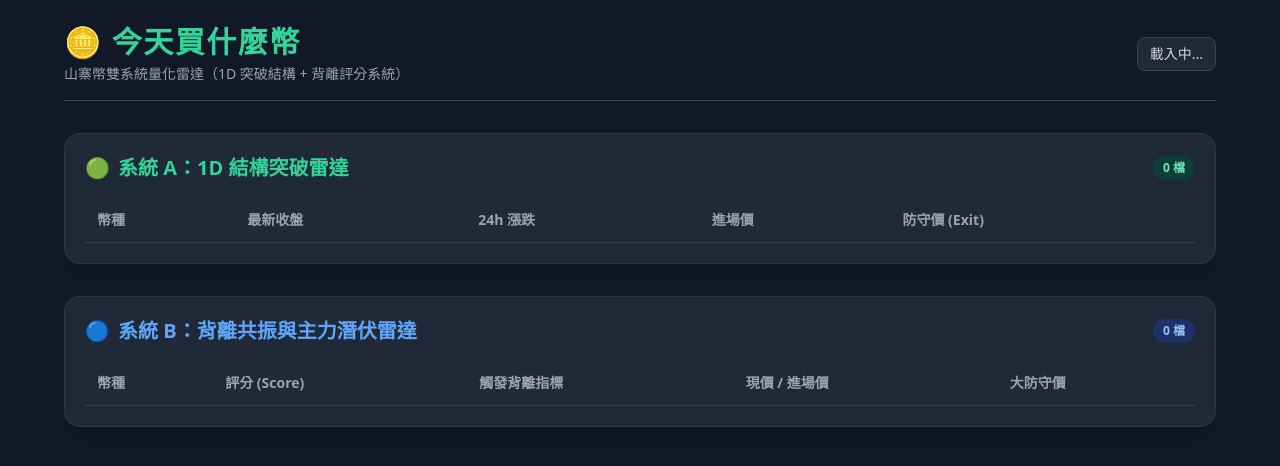
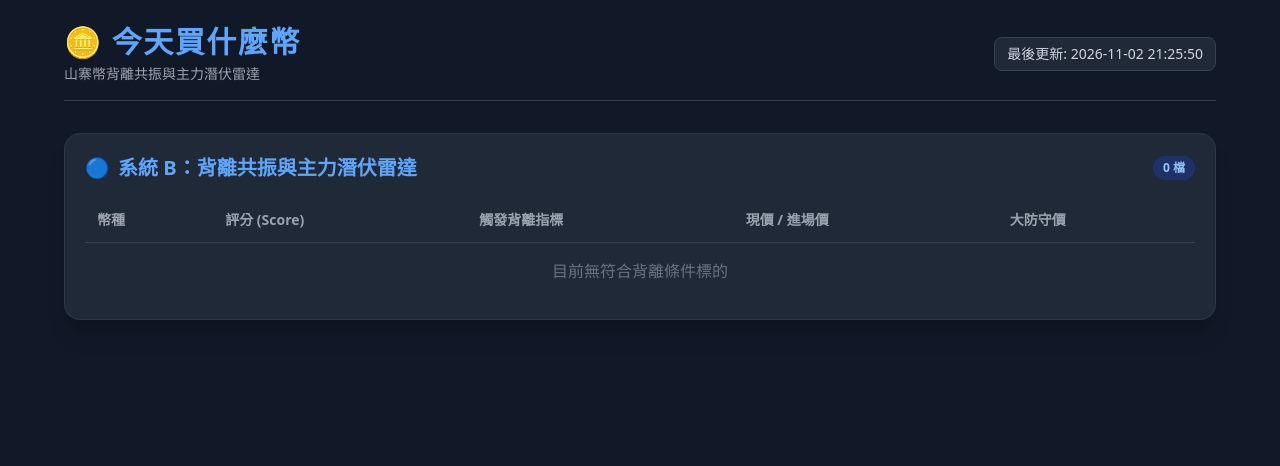
Before and after one commit to cheng55045-boop/crypto-scanner, a plain HTML site: page index.html in a window 1280 px wide. Drawn offline with nearby package versions, Linux system fonts and the light colour scheme.

Commit message:
Update index.html

```diff
--- a/index.html
+++ b/index.html
@@ -3,7 +3,7 @@
 <head>
     <meta charset="UTF-8">
     <meta name="viewport" content="width=device-width, initial-scale=1.0">
-    <title>今天買什麼幣 - 雙系統量化雷達</title>
+    <title>今天買什麼幣 - 背離共振雷達</title>
     <!-- 引入 Tailwind CSS -->
     <script src="https://cdn.tailwindcss.com"></script>
 </head>
@@ -13,37 +13,11 @@
         <!-- 標題與更新時間 -->
         <header class="flex flex-col md:flex-row justify-between items-start md:items-center border-b border-gray-700 pb-4 gap-2">
             <div>
-                <h1 class="text-3xl font-extrabold tracking-wider text-emerald-400">🪙 今天買什麼幣</h1>
-                <p class="text-sm text-gray-400 mt-1">山寨幣雙系統量化雷達（1D 突破結構 + 背離評分系統）</p>
+                <h1 class="text-3xl font-extrabold tracking-wider text-blue-400">🪙 今天買什麼幣</h1>
+                <p class="text-sm text-gray-400 mt-1">山寨幣背離共振與主力潛伏雷達</p>
             </div>
             <span id="update-time" class="text-sm bg-gray-800 px-3 py-1.5 rounded-lg text-gray-300 border border-gray-700">載入中...</span>
         </header>
-
-        <!-- 🟢 系統 A 區塊：1D 突破雷達 -->
-        <section class="bg-gray-800 rounded-2xl p-5 shadow-xl border border-gray-700/60">
-            <div class="flex justify-between items-center mb-4">
-                <h2 class="text-xl font-bold text-emerald-400 flex items-center gap-2">
-                    <span>🟢</span> 系統 A：1D 結構突破雷達
-                </h2>
-                <span id="count-a" class="text-xs bg-emerald-900/60 text-emerald-300 px-2.5 py-1 rounded-full font-semibold">0 檔</span>
-            </div>
-            <div class="overflow-x-auto">
-                <table class="w-full text-left border-collapse">
-                    <thead>
-                        <tr class="border-b border-gray-700 text-gray-400 text-sm">
-                            <th class="p-3">幣種</th>
-                            <th class="p-3">最新收盤</th>
-                            <th class="p-3">24h 漲跌</th>
-                            <th class="p-3">進場價</th>
-                            <th class="p-3">防守價 (Exit)</th>
-                        </tr>
-                    </thead>
-                    <tbody id="table-systemA-body">
-                        <!-- 動態載入 -->
-                    </tbody>
-                </table>
-            </div>
-        </section>
 
         <!-- 🔵 系統 B 區塊：背離共振與主力潛伏 -->
         <section class="bg-gray-800 rounded-2xl p-5 shadow-xl border border-gray-700/60">
@@ -82,13 +56,10 @@
 
                 document.getElementById('update-time').innerText = "最後更新: " + (globalData.updated_at || "未知");
 
-                const listA = globalData.system_a || [];
                 const listB = globalData.system_b || [];
 
-                document.getElementById('count-a').innerText = listA.length + " 檔";
                 document.getElementById('count-b').innerText = listB.length + " 檔";
 
-                renderSystemA(listA);
                 renderSystemB(listB);
             } catch (e) {
                 console.error("載入 data.json 失敗", e);
@@ -96,28 +67,34 @@
             }
         }
 
-        function renderSystemA(list) {
-            const tbody = document.getElementById('table-systemA-body');
+        function renderSystemB(list) {
+            const tbody = document.getElementById('table-systemB-body');
             tbody.innerHTML = '';
 
             if (list.length === 0) {
-                tbody.innerHTML = `<tr><td colspan="5" class="p-4 text-center text-gray-500">目前無符合 1D 突破條件標的</td></tr>`;
+                tbody.innerHTML = `<tr><td colspan="5" class="p-4 text-center text-gray-500">目前無符合背離條件標的</td></tr>`;
                 return;
             }
 
             list.forEach(item => {
-                let colorClass = (item.change_pct || 0) >= 0 ? 'text-emerald-400' : 'text-rose-400';
+                let indicatorsHtml = (item.indicators || []).map(ind => `<span class="bg-blue-900/50 text-blue-300 px-2 py-0.5 rounded text-xs mr-1 border border-blue-700/50">${ind}</span>`).join('');
                 tbody.innerHTML += `
                     <tr class="border-b border-gray-700/40 hover:bg-gray-700/30 transition">
                         <td class="p-3 font-bold text-lg">${item.code}</td>
-                        <td class="p-3">${item.close}</td>
-                        <td class="p-3 ${colorClass}">${item.change_pct}%</td>
-                        <td class="p-3 text-emerald-300 font-semibold">${item.entry_price}</td>
+                        <td class="p-3 font-semibold text-emerald-400">${item.score} 分</td>
+                        <td class="p-3">${indicatorsHtml}</td>
+                        <td class="p-3 text-blue-300 font-semibold">${item.entry_price}</td>
                         <td class="p-3 text-rose-300 font-semibold">${item.exit_price}</td>
                     </tr>
                 `;
             });
         }
 
-        function renderSystemB(list) {
-            const tbody = document.getElementById('table-systemB
+        // 頁面載入時執行
+        loadData();
+
+        // 每 5 分鐘自動刷新一次
+        setInterval(loadData, 300000);
+    </script>
+</body>
+</html>
```
